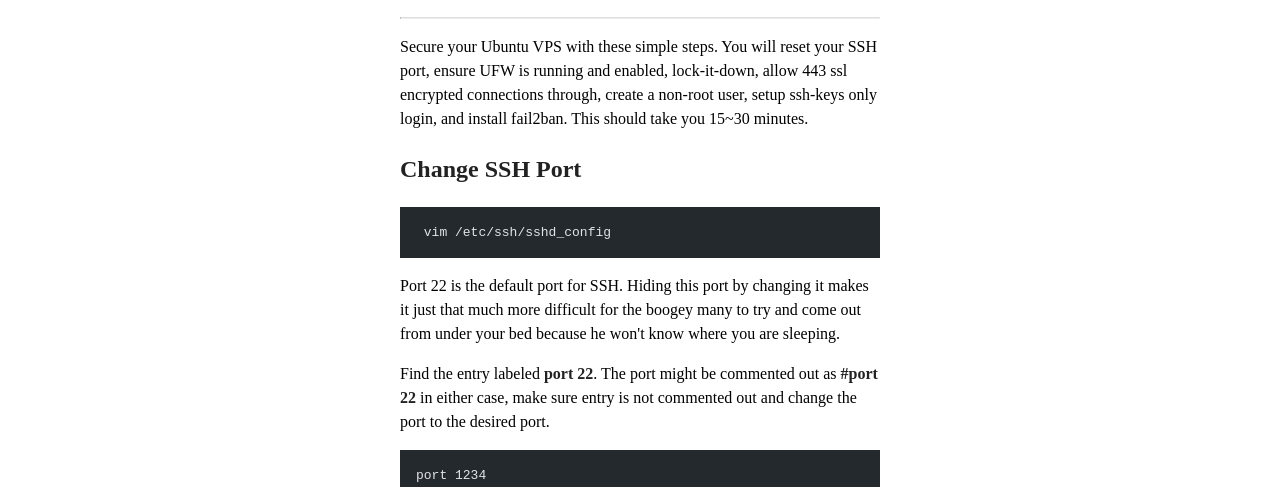
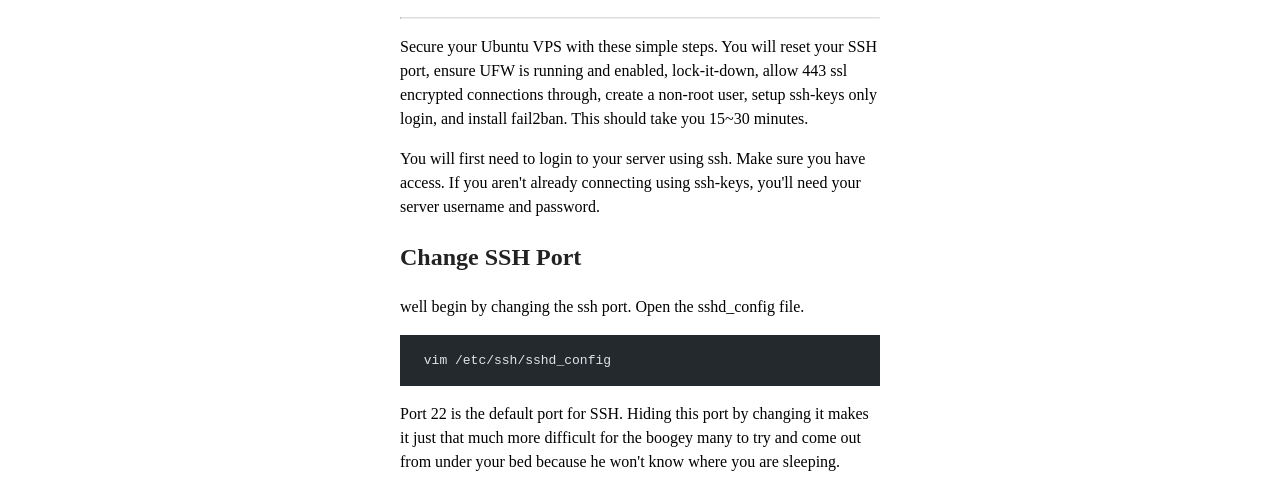
Before and after one commit to IwateKyle/kyle.manning.jp, an Astro site: page /blog/securing-an-ubuntu-vps in a window 1280 px wide. Shown: the part 261-748 px from the top of the page. Built offline with nearby package versions, Linux system fonts and the light colour scheme; Astro itself is replaced by a stand-in of ours; code samples lack their colours.

Commit message:
modified securing-an-ubuntu-vps blog entry

````diff
--- a/src/content/blog/securing-an-ubuntu-vps.mdx
+++ b/src/content/blog/securing-an-ubuntu-vps.mdx
@@ -5,7 +5,10 @@ section: "technology"
 pubDate: 03/30/2023
 ---
 
+You will first need to login to your server using ssh.  Make sure you have access.  If you aren't already connecting using ssh-keys, you'll need your server username and password.
+
 ## Change SSH Port
+well begin by changing the ssh port.  Open the sshd_config file.
 
 ```bash
  vim /etc/ssh/sshd_config
````
